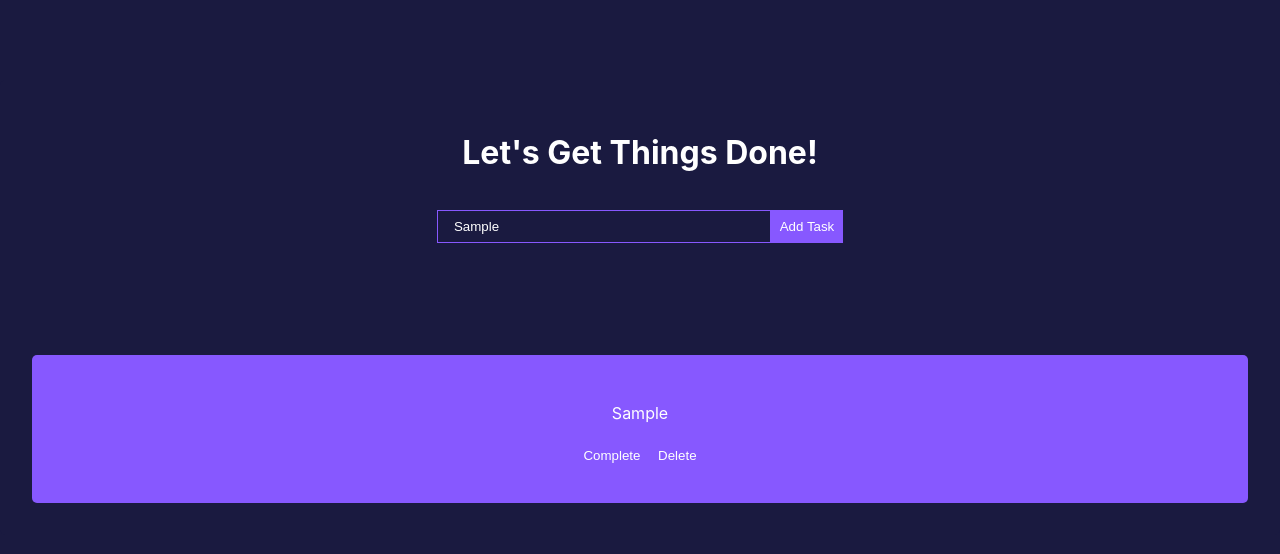
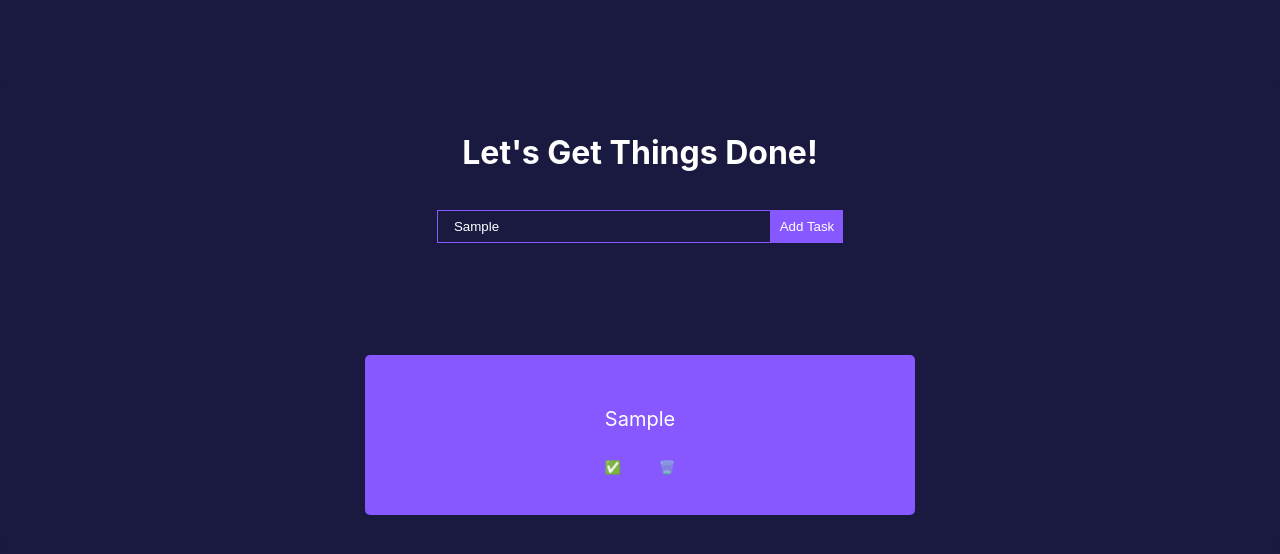
Before and after one commit to Oppxdan/todo-app, a React (Create React App) app: page / in a window 1280 px wide. Both pictures are taken after typing "Sample" into the empty fields and a click on the button "Add Task". Shown: the top 554 px of the page. Built offline with nearby package versions, Linux system fonts and the light colour scheme.

Commit message:
Finishing Touches

```diff
--- a/src/App.css
+++ b/src/App.css
@@ -39,7 +39,13 @@
   border: none;
   padding: 0.55rem;
   cursor: pointer;
+  transition: all .2s ease-in-out;
+}
 
+.todo-btn:hover {
+  transform: scale(1.1);
+  background-color: white;
+  color: black;
 }
 
 .todo-input {
@@ -79,3 +85,8 @@
 .heading {
   color:white;
 }
+
+.task-list {
+  display: flex;
+  justify-content: center;
+}
--- a/src/App.js
+++ b/src/App.js
@@ -12,9 +12,11 @@
   }
 
   const addTask = () => {
-    const newList = [...toDoList, {id: toDoList.length == 0 ? 1 : toDoList[toDoList.length - 1].id + 1, taskName: task, isComplete: false, isEditing: false}]
+    if (task !== "") {
+      const newList = [...toDoList, {id: toDoList.length == 0 ? 1 : toDoList[toDoList.length - 1].id + 1, taskName: task, isComplete: false, isEditing: false}]
 
-    setToDoList(newList);
+      setToDoList(newList);
+    }
   }
 
   const deleteTask = (id) => {
--- a/src/components/normalTask/normal-task.jsx
+++ b/src/components/normalTask/normal-task.jsx
@@ -6,8 +6,8 @@
   return (
     <div className="task-container" style={{backgroundColor : props.isComplete ? "green" : "#8758ff"}}>
         <p className="task-name" key={props.id}>{props.taskName}</p>
-        <button className="todo-btn" onClick={() => props.completeTask(props.id)}>Complete</button>
-        <button className="todo-btn" onClick={() => props.deleteTask(props.id)}>Delete</button>
+        <button className="task-btn" onClick={() => props.completeTask(props.id)}>✅</button>
+        <button className="task-btn" onClick={() => props.deleteTask(props.id)}>🗑️</button>
     </div>
   );
 }
--- a/src/components/normalTask/task.css
+++ b/src/components/normalTask/task.css
@@ -1,10 +1,30 @@
 .task-container {
-
+        width: 40%;
         margin-top: 5rem;
         padding: 2rem;
         border-radius: 5px;
+        animation: fadeInAnimation ease 1s;
+            animation-iteration-count: 1;
+            animation-fill-mode: forwards;
 }
 
 .task-name {
     color: white;
+    font-size: 20px;
 }
+
+.task-btn {
+    background-color: inherit;
+    transition: all .2s ease-in-out;
+    color: #fff;
+    border: none;
+    padding: 0.55rem;
+    cursor: pointer;
+    margin-left: 10px;
+    margin-right: 10px;
+    z-index: 99;
+}
+
+.task-btn:hover {
+    transform: scale(1.5);
+}
```
